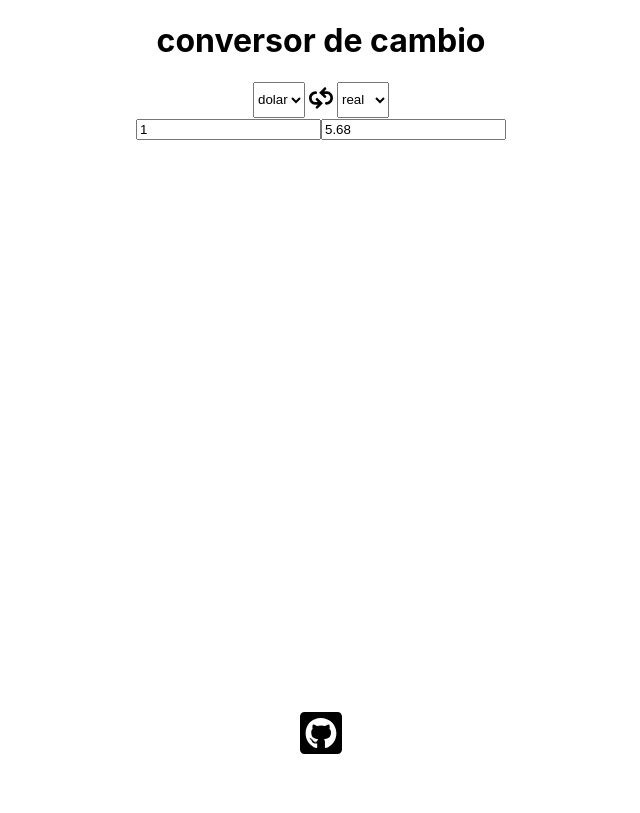
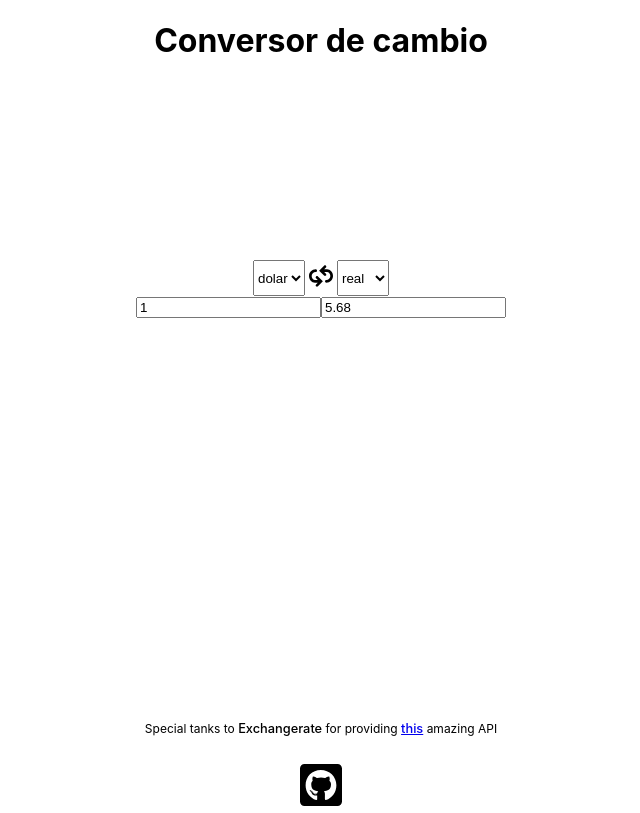
Before and after one commit to vzsoares/Conversor-de-Cambio, a React (Create React App) app: page / in a window 1280 px wide. Shown: the whole page, without its empty margins (319-959 px from the left). Built offline with nearby package versions, Linux system fonts and the light colour scheme; no server answers.

Commit message:
enh:added exchange api

```diff
--- a/src/App.js
+++ b/src/App.js
@@ -1,10 +1,18 @@
-import React, { useState, useEffect } from "react"
-import "./App.css"
-import { TiArrowRepeat } from "react-icons/ti"
-import { FaGithubSquare } from "react-icons/fa"
+import React, { useState, useEffect } from "react";
+import "./App.css";
+import { TiArrowRepeat } from "react-icons/ti";
+import { FaGithubSquare } from "react-icons/fa";
 
 function App() {
-  const data = {
+  // state values
+  const [fetchedData, setFetchedData] = useState();
+  const [currencyValue1, setCurrencyValue1] = useState(1);
+  const [currencyValue2, setCurrencyValue2] = useState(7);
+  const [currency1, setCurrency1] = useState("dolar");
+  const [currency2, setCurrency2] = useState("real");
+  const [lastChanged, setLastChanged] = useState(0);
+  const [reRenderCurrency, setReRenderCurrency] = useState(true);
+  const [data, setData] = useState({
     valoresEmDolar: {
       dolar: 1,
       real: 0.176,
@@ -17,52 +25,70 @@ function App() {
       euro: 0.89,
       yen: 116.14,
     },
+  });
+  // functions
+  function getPreviousDay(date = new Date()) {
+    const previous = new Date(date.getTime());
+    previous.setDate(date.getDate() - 1);
+
+    return previous;
   }
-  // state values
-  const [currencyValue1, setCurrencyValue1] = useState(1)
-  const [currencyValue2, setCurrencyValue2] = useState(7)
-  const [currency1, setCurrency1] = useState("dolar")
-  const [currency2, setCurrency2] = useState("real")
-  const [lastChanged, setLastChanged] = useState(0)
-  const [reRenderCurrency, setReRenderCurrency] = useState(true)
-  // functions
+  async function getExchangeRate() {
+    const previousDay = getPreviousDay();
+    const year = `${previousDay.getFullYear()}`;
+    const month = previousDay.getMonth() + 1;
+    const monthString = month < 10 ? `0${month}` : `${month}`;
+    const day =
+      previousDay.getDate() < 10
+        ? `0${previousDay.getDate()}`
+        : `${previousDay.getDate()}`;
+    let responseObject;
+    const url = `https://api.exchangerate.host/${year}-${monthString}-${day}?base=USD`;
+    try {
+      const response = await fetch(url);
+      responseObject = await response.json();
+    } catch (error) {
+      console.log("error", error);
+    }
+    setFetchedData(responseObject);
+  }
 
   const handleCurrencySelectionChange = (e, currency) => {
-    setReRenderCurrency(true)
+    setReRenderCurrency(true);
     if (currency == currency1 && e.target.id == "currency1") {
-      setCurrency1(e.target.value)
+      setCurrency1(e.target.value);
     } else if (currency == currency2) {
-      setCurrency2(e.target.value)
+      setCurrency2(e.target.value);
     }
-  }
+  };
 
   const handleInputChange = (e, value) => {
     if (!Number(e.target.value) && Number(e.target.value) !== 0) {
-      alert("Apenas números são aceitos")
-      return
+      alert("Apenas números são aceitos");
+      return;
     }
-    setReRenderCurrency(true)
+    setReRenderCurrency(true);
     if (value == 0) {
-      setCurrencyValue1(e.target.value)
-      setLastChanged(0)
+      setCurrencyValue1(e.target.value);
+      setLastChanged(0);
     } else if (value == 1) {
-      setCurrencyValue2(e.target.value)
-      setLastChanged(1)
+      setCurrencyValue2(e.target.value);
+      setLastChanged(1);
     }
-  }
+  };
 
   const handleInversion = (e) => {
-    e.preventDefault()
-    setReRenderCurrency(false)
-    const holdCurrency1 = currency1
-    const holdCurrency2 = currency2
-    const holdCurrencyValue1 = currencyValue1
-    const holdCurrencyValue2 = currencyValue2
-    setCurrency1(holdCurrency2)
-    setCurrency2(holdCurrency1)
-    setCurrencyValue1(holdCurrencyValue2)
-    setCurrencyValue2(holdCurrencyValue1)
-  }
+    e.preventDefault();
+    setReRenderCurrency(false);
+    const holdCurrency1 = currency1;
+    const holdCurrency2 = currency2;
+    const holdCurrencyValue1 = currencyValue1;
+    const holdCurrencyValue2 = currencyValue2;
+    setCurrency1(holdCurrency2);
+    setCurrency2(holdCurrency1);
+    setCurrencyValue1(holdCurrencyValue2);
+    setCurrencyValue2(holdCurrencyValue1);
+  };
 
   const applyCambio = () => {
     const exchangeConverter = (currency, currencyValue, targetCurrency) => {
@@ -72,28 +98,56 @@ function App() {
           currencyValue *
           data.valoresNativos[targetCurrency]
         ).toFixed(2)
-      )
-    }
+      );
+    };
     if (lastChanged == 0) {
-      setCurrencyValue2(exchangeConverter(currency1, currencyValue1, currency2))
+      setCurrencyValue2(
+        exchangeConverter(currency1, currencyValue1, currency2)
+      );
     }
     if (lastChanged == 1) {
-      setCurrencyValue1(exchangeConverter(currency2, currencyValue2, currency1))
+      setCurrencyValue1(
+        exchangeConverter(currency2, currencyValue2, currency1)
+      );
     }
-  }
+  };
   // useEffect
 
   useEffect(() => {
+    if (fetchedData) {
+      setData({
+        valoresEmDolar: {
+          dolar: 1,
+          real: (1 / data.valoresNativos["real"]).toFixed(2),
+          euro: (1 / data.valoresNativos["euro"]).toFixed(2),
+          yen: (1 / data.valoresNativos["yen"]).toFixed(2),
+        },
+        valoresNativos: {
+          dolar: 1,
+          real: fetchedData.rates.BRL,
+          euro: fetchedData.rates.EUR,
+          yen: fetchedData.rates.JPY,
+        },
+      });
+      setCurrencyValue2(fetchedData.rates.BRL);
+    }
+  }, [fetchedData]);
+
+  useEffect(() => {
+    getExchangeRate();
+  }, []);
+
+  useEffect(() => {
     if (reRenderCurrency) {
-      applyCambio()
+      applyCambio();
     }
-  }, [currencyValue1, currencyValue2, currency1, currency2])
+  }, [currencyValue1, currencyValue2, currency1, currency2]);
 
   return (
     <div className='App'>
       <div className='main' style={{ minHeight: "85vh" }}>
-        <div className='title-container'>
-          <h1>conversor de cambio</h1>
+        <div className='title-container' style={{ marginBottom: "25vh" }}>
+          <h1>Conversor de cambio</h1>
         </div>
         <div className='conversor-container'>
           <div
@@ -105,7 +159,7 @@ function App() {
               name=''
               id='currency1'
               onChange={(e) => {
-                handleCurrencySelectionChange(e, currency1)
+                handleCurrencySelectionChange(e, currency1);
               }}
             >
               <option value='dolar'>dolar</option>
@@ -129,7 +183,7 @@ function App() {
               name=''
               id='currency2'
               onChange={(e) => {
-                handleCurrencySelectionChange(e, currency2)
+                handleCurrencySelectionChange(e, currency2);
               }}
             >
               <option value='real'>real</option>
@@ -161,6 +215,28 @@ function App() {
           textAlign: "center",
         }}
       >
+        <p>
+          <small style={{ fontSize: "0.75rem" }}>
+            <span>Special tanks to </span>
+
+            <span>
+              {" "}
+              <span style={{ fontWeight: "500", fontSize: "0.80rem" }}>
+                Exchangerate
+              </span>{" "}
+              for providing{" "}
+              <a
+                target='_blank'
+                rel='noreferrer'
+                href='https://exchangerate.host/#/'
+                style={{ fontWeight: "500", fontSize: "0.80rem" }}
+              >
+                this
+              </a>{" "}
+              amazing API
+            </span>
+          </small>
+        </p>
         <a
           href='https://github.com/vzsoares'
           target='_blank'
@@ -173,7 +249,7 @@ function App() {
         </a>
       </div>
     </div>
-  )
+  );
 }
 
-export default App
+export default App;
```
Also changed, not shown: 1 other file (tests, documents, lock files or other folders).
